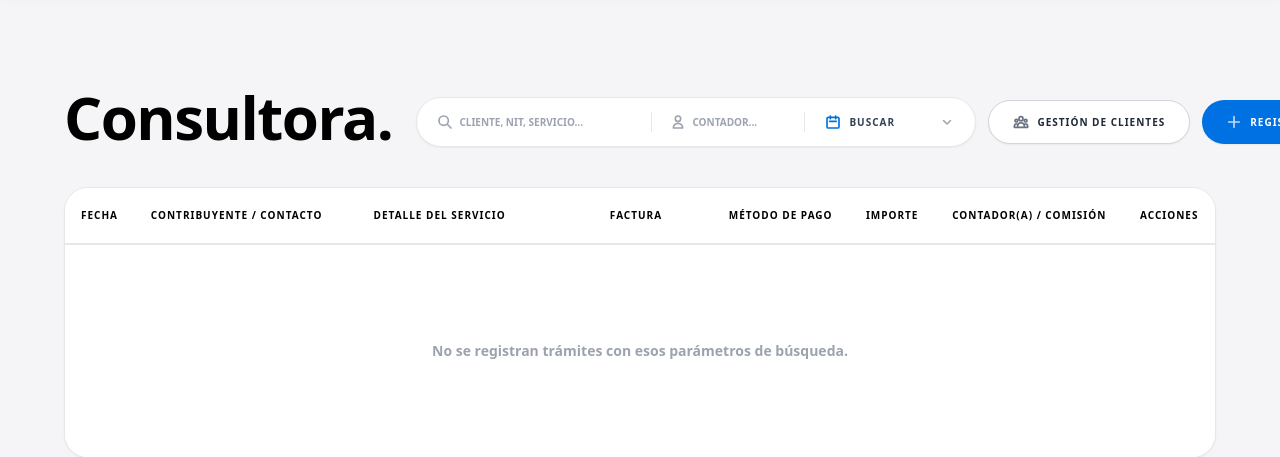
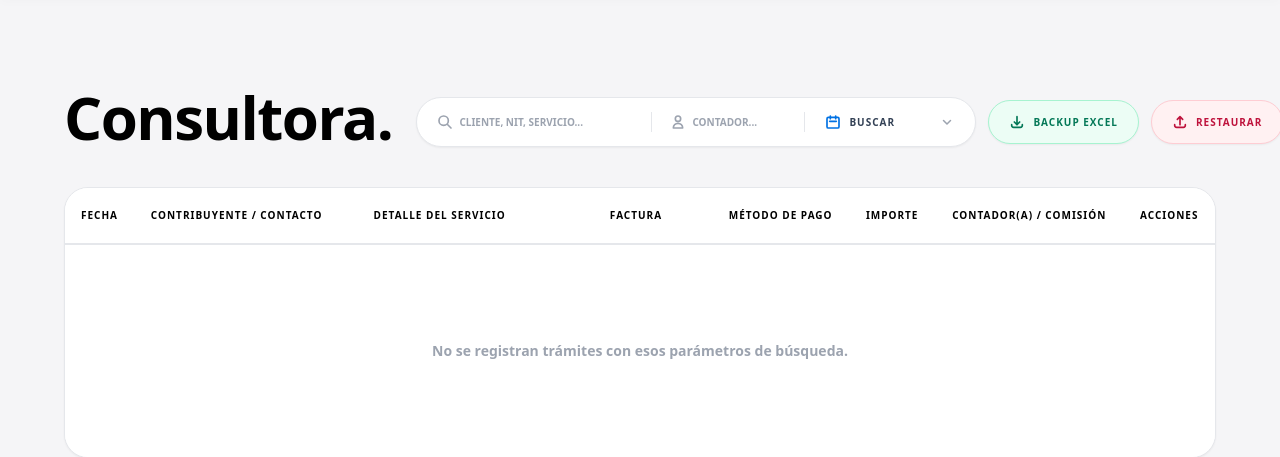
Before and after one commit to joseignaciolimasubieta/sistema-lima-django, a Django app: page /consultora/ in a window 1280 px wide; the page is wider, and only the part inside the window is pictured. Shown: the part 57-514 px from the top of that part. Run offline with Django 4.2, Linux system fonts and the light colour scheme; the visitor is signed in with stand-in values (Sample User, id 1); data that the repository does not hold is empty; some libraries are stand-ins or nearby versions.

Commit message:
Ajuste de actualización

```diff
--- a/academico/templates/consultora.html
+++ b/academico/templates/consultora.html
@@ -113,6 +113,25 @@
                             <svg class="w-4 h-4" fill="none" stroke="currentColor" viewBox="0 0 24 24"><path stroke-linecap="round" stroke-linejoin="round" stroke-width="2.5" d="M6 18L18 6M6 6l12 12"></path></svg>
                         </a>
                     {% endif %}
+                </form>
+
+                <!-- Botón: Exportar Backup -->
+                <a href="{% url 'exportar_excel_consultora' %}" class="h-11 px-5 inline-flex items-center justify-center gap-2 rounded-full bg-emerald-50 hover:bg-emerald-100 text-emerald-700 border border-emerald-200 text-[10px] font-black tracking-widest uppercase transition-all shadow-sm w-full sm:w-auto shrink-0">
+                    <svg class="w-4 h-4" fill="none" stroke="currentColor" viewBox="0 0 24 24"><path stroke-linecap="round" stroke-linejoin="round" stroke-width="2.5" d="M4 16v1a3 3 0 003 3h10a3 3 0 003-3v-1m-4-4l-4 4m0 0l-4-4m4 4V4"></path></svg>
+                    Backup Excel
+                </a>
+
+                <!-- Botón: Importar / Restaurar -->
+                <button type="button" onclick="document.getElementById('fileBackup').click()" class="h-11 px-5 inline-flex items-center justify-center gap-2 rounded-full bg-rose-50 hover:bg-rose-100 text-rose-700 border border-rose-200 text-[10px] font-black tracking-widest uppercase transition-all shadow-sm w-full sm:w-auto shrink-0">
+                    <svg class="w-4 h-4" fill="none" stroke="currentColor" viewBox="0 0 24 24"><path stroke-linecap="round" stroke-linejoin="round" stroke-width="2.5" d="M4 16v1a3 3 0 003 3h10a3 3 0 003-3v-1m-4-8l-4-4m0 0L8 8m4-4v12"></path></svg>
+                    Restaurar
+                </button>
+
+                <!-- Formulario Oculto de Subida -->
+                <form id="formRestaurar" action="{% url 'importar_excel_consultora' %}" method="POST" enctype="multipart/form-data" class="hidden">
+                    {% csrf_token %}
+                    <!-- Agregamos un confirm de JavaScript por seguridad para evitar que lo toquen por error -->
+                    <input type="file" id="fileBackup" name="excel_backup" accept=".xlsx" onchange="if(confirm('🚨 ALERTA: ¿Estás seguro de que deseas inyectar este archivo a la base de datos? Esto restaurará o sobrescribirá la información actual.')) document.getElementById('formRestaurar').submit(); else this.value='';" />
                 </form>
 
                 <!-- Botón: Gestión de Clientes -->
--- a/academico/urls.py
+++ b/academico/urls.py
@@ -87,6 +87,11 @@ urlpatterns = [
     path('rrhh/anticipos/eliminar/<int:anticipo_id>/', views.eliminar_anticipo, name='eliminar_anticipo'),
     path('consultora/crear-cliente/', views.crear_cliente, name='crear_cliente'),
     path('api/buscar-cliente/', views.api_buscar_cliente, name='api_buscar_cliente'),
+
+    # --- MÓDULO DE BACKUP PARA CONSULTORA ---
+    path('consultora/exportar/excel/', views.exportar_excel_consultora, name='exportar_excel_consultora'),
+    path('consultora/importar/excel/', views.importar_excel_consultora, name='importar_excel_consultora'),
+
     # --- MÓDULO DE CONTROL DE ASISTENCIA ---
     path('api/asistencia/rfid/', views.registrar_asistencia_rfid, name='registrar_asistencia_rfid'),
     path('empleados/asistencia/', views.asistencia_empleados, name='asistencia_empleados'),
--- a/academico/views.py
+++ b/academico/views.py
@@ -4400,3 +4400,111 @@ def editar_pago_prestamo(request, pago_id):
         'cuentas': cuentas,
         'cuenta_actual_id': cuenta_actual_id
     })
+
+@login_required
+@user_passes_test(es_contabilidad)
+def exportar_excel_consultora(request):
+    import openpyxl
+    from django.http import HttpResponse
+
+    wb = openpyxl.Workbook()
+    ws = wb.active
+    ws.title = "Backup Consultora"
+
+    # 1. Cabeceras exactas (No cambiar el orden, es vital para restaurar)
+    headers = [
+        'ID', 'FECHA', 'CLIENTE_ID', 'ES_EXPRESO', 'NOMBRE_EXPRESO',
+        'NIT_EXPRESO', 'SERVICIO', 'PERIODO', 'FACTURA', 'FORMA_PAGO',
+        'BANCO', 'IMPORTE', 'CONTADOR_ID', 'COMISION', 'OBSERVACIONES'
+    ]
+    ws.append(headers)
+
+    # 2. Traemos TODOS los registros de la consultora ordenados por ID
+    servicios = ServicioConsultora.objects.all().order_by('id')
+    for s in servicios:
+        ws.append([
+            s.id,
+            s.fecha.strftime('%Y-%m-%d') if s.fecha else '',
+            s.cliente.id if s.cliente else '',
+            1 if s.es_cliente_expreso else 0, # Guardamos booleanos como 1 o 0
+            s.cliente_expreso_nombre or '',
+            s.cliente_expreso_nit or '',
+            s.servicio or '',
+            s.periodo or '',
+            s.factura or '',
+            s.forma_pago or '',
+            s.banco or '',
+            float(s.importe) if s.importe else 0.0,
+            s.contador.id if s.contador else '',
+            float(s.comision) if s.comision else 0.0,
+            s.observaciones or ''
+        ])
+
+    response = HttpResponse(content_type='application/vnd.openxmlformats-officedocument.spreadsheetml.sheet')
+    response['Content-Disposition'] = 'attachment; filename="Backup_Total_Consultora.xlsx"'
+    wb.save(response)
+
+    return response
+
+@login_required
+@user_passes_test(es_contabilidad)
+def importar_excel_consultora(request):
+    import openpyxl
+    from decimal import Decimal
+    from datetime import datetime
+
+    if request.method == 'POST' and request.FILES.get('excel_backup'):
+        excel_file = request.FILES['excel_backup']
+
+        # Filtro de seguridad para archivos
+        if not excel_file.name.endswith('.xlsx'):
+            messages.error(request, 'El archivo debe ser un Excel (.xlsx) generado por el sistema.')
+            return redirect('consultora')
+
+        try:
+            wb = openpyxl.load_workbook(excel_file)
+            ws = wb.active
+
+            restaurados = 0
+            # Empezamos a leer desde la fila 2 (saltando la cabecera)
+            for row in ws.iter_rows(min_row=2, values_only=True):
+                # row[0] es el ID de la base de datos. Si está vacío, lo ignoramos.
+                if not row[0]:
+                    continue
+
+                # Conversión segura de la fecha
+                fecha_val = row[1]
+                if isinstance(fecha_val, str) and fecha_val.strip() != '':
+                    try:
+                        fecha_val = datetime.strptime(fecha_val, '%Y-%m-%d').date()
+                    except:
+                        fecha_val = None
+
+                # update_or_create: Si el registro con este ID fue borrado, lo crea de nuevo.
+                # Si existe pero fue modificado por error, lo sobrescribe con los datos del Excel.
+                ServicioConsultora.objects.update_or_create(
+                    id=row[0],
+                    defaults={
+                        'fecha': fecha_val,
+                        'cliente_id': row[2] if row[2] else None,
+                        'es_cliente_expreso': bool(row[3]),
+                        'cliente_expreso_nombre': row[4] or '',
+                        'cliente_expreso_nit': row[5] or '',
+                        'servicio': row[6] or '',
+                        'periodo': row[7] or '',
+                        'factura': row[8] or '',
+                        'forma_pago': row[9] or '',
+                        'banco': row[10] or '',
+                        'importe': Decimal(str(row[11])) if row[11] else Decimal('0.00'),
+                        'contador_id': row[12] if row[12] else None,
+                        'comision': Decimal(str(row[13])) if row[13] else Decimal('0.00'),
+                        'observaciones': row[14] or ''
+                    }
+                )
+                restaurados += 1
+
+            messages.success(request, f'¡Restauración de emergencia exitosa! Se recuperaron {restaurados} trámites contables a la base de datos.')
+        except Exception as e:
+            messages.error(request, f'Ocurrió un error crítico al procesar el Excel: {str(e)}')
+
+    return redirect('consultora')
```
